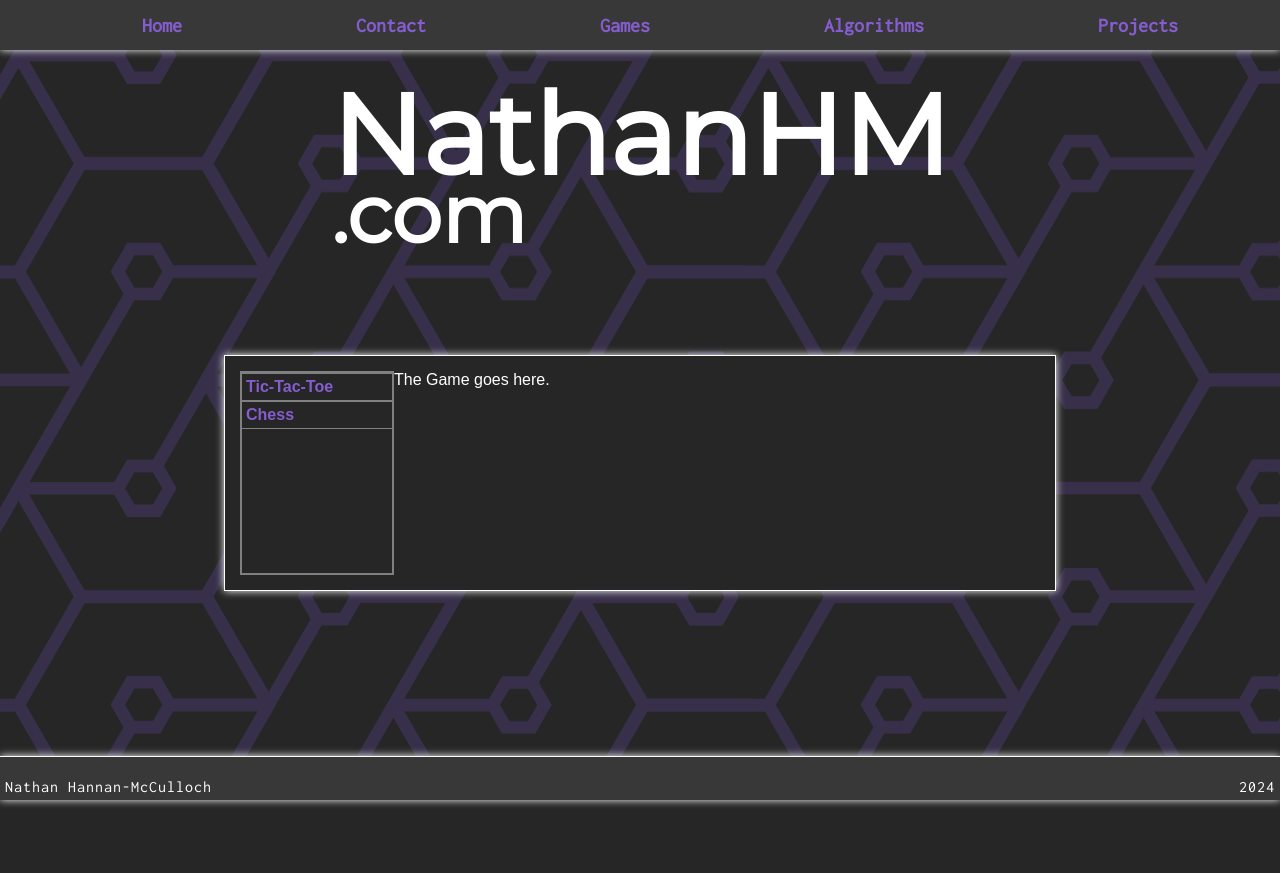
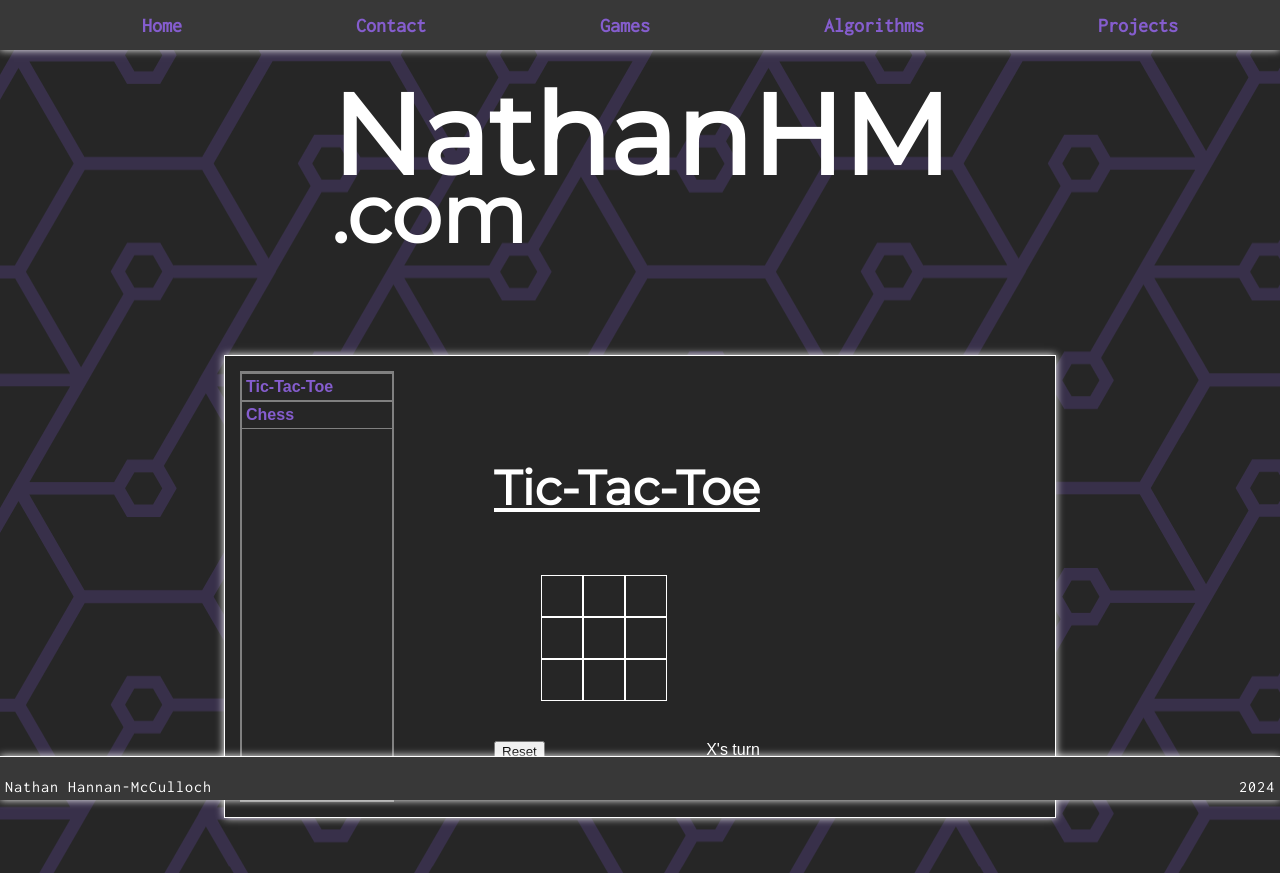
Before and after one commit to NathanHM/react-portfolio, a React (Create React App) app: page /games/tic-tac-toe in a window 1280 px wide. Before the commit the page ends 800 px from the top, so only its background shows below. Built offline with nearby package versions, Linux system fonts and the light colour scheme.

Commit message:
Added Tic Tac Toe game

```diff
--- a/public/index.html
+++ b/public/index.html
@@ -9,35 +9,9 @@
       name="description"
       content="Web site created using create-react-app"
     />
-    <link rel="apple-touch-icon" href="%PUBLIC_URL%/logo192.png" />
-    <!--
-      manifest.json provides metadata used when your web app is installed on a
-      user's mobile device or desktop. See https://developers.google.com/web/fundamentals/web-app-manifest/
-    -->
-    <link rel="manifest" href="%PUBLIC_URL%/manifest.json" />
-    <!--
-      Notice the use of %PUBLIC_URL% in the tags above.
-      It will be replaced with the URL of the `public` folder during the build.
-      Only files inside the `public` folder can be referenced from the HTML.
-
-      Unlike "/favicon.ico" or "favicon.ico", "%PUBLIC_URL%/favicon.ico" will
-      work correctly both with client-side routing and a non-root public URL.
-      Learn how to configure a non-root public URL by running `npm run build`.
-    -->
-    <title>React App</title>
+    <title>NathanHM.com</title>
   </head>
   <body>
-    <noscript>You need to enable JavaScript to run this app.</noscript>
     <div id="root"></div>
-    <!--
-      This HTML file is a template.
-      If you open it directly in the browser, you will see an empty page.
-
-      You can add webfonts, meta tags, or analytics to this file.
-      The build step will place the bundled scripts into the <body> tag.
-
-      To begin the development, run `npm start` or `yarn start`.
-      To create a production bundle, use `npm run build` or `yarn build`.
-    -->
   </body>
 </html>
--- a/src/app/App.js
+++ b/src/app/App.js
@@ -2,20 +2,25 @@ import { createRoutesFromElements, createBrowserRouter, Route, RouterProvider }
 import Root from "./Root";
 import Home from "../components/Home";
 import Contact from "../components/Contact";
-import Games from "../components/Games";
+import Games from "../components/games/Games";
 import Algorithms from "../components/Algorithms";
 import Projects from "../components/projects/Projects";
 import RedditClient from "../components/projects/RedditClient";
 import Mario from "../components/projects/Mario";
+import TicTacToe from "../components/games/ticTacToe/TicTacToe";
+import Chess from "../components/games/Chess";
 
 const appRouter = createBrowserRouter(createRoutesFromElements(
     <Route path="/" element={<Root />}>
         <Route path="home" element={<Home />} />
         <Route path="contact" element={<Contact />} />
-        <Route path="games" element={<Games />} />
-        <Route path="games/:game" element={<Games />} />
+        <Route path="games" element={<Games />}>
+            <Route path="tic-tac-toe" element={<TicTacToe />} />
+            <Route path="chess" element={<Chess />} />
+        </Route>
         <Route path="algorithms" element={<Algorithms />} />
-        <Route path="algorithms/:algorithm" element={<Algorithms />} />
+        <Route path="algorithms/:algorithm" element={<Algorithms />}>
+        </Route>
         <Route path="projects" element={<Projects />} >
             <Route path="reddit-client" element={<RedditClient />} />
             <Route path="bbrl" element={<Mario />} />
--- a/src/components/Games.js
+++ /dev/null
@@ -1,8 +0,0 @@
-import Sidebar from "../features/sidebar/Sidebar";
-
-export default function Games() {
-    return (<>
-        <Sidebar page='games' />
-        <div>The Game goes here.</div>
-    </>)
-}
--- /dev/null
+++ b/src/components/games/Chess.js
@@ -0,0 +1,5 @@
+
+
+export default function Chess() {
+
+}
--- /dev/null
+++ b/src/components/games/Games.js
@@ -0,0 +1,11 @@
+import { Outlet } from "react-router";
+import Sidebar from "../../features/sidebar/Sidebar";
+
+export default function Games() {
+    return (<>
+        <Sidebar page='games' />
+        <div className="content">
+            <Outlet />
+        </div>
+    </>)
+}
--- /dev/null
+++ b/src/components/games/ticTacToe/Cell.js
@@ -0,0 +1,21 @@
+import { useEffect, useState } from "react";
+import styles from './TicTacToe.module.css';
+
+export default function Cell({ value, handleClick }) {
+
+    const [disabled, setDisabled] = useState(false);
+
+    useEffect(() => {
+
+        if (value) {
+            setDisabled(true)
+        }
+
+    }, [value])
+
+    return (
+        <div className={styles.button} onClick={handleClick} disabled={disabled}>
+            {value}
+        </div>
+    )
+}
--- /dev/null
+++ b/src/components/games/ticTacToe/Grid.js
@@ -0,0 +1,47 @@
+import Cell from "./Cell";
+import styles from "./TicTacToe.module.css";
+
+export default function Grid({ board, turn, setBoard, setTurn, done }) {
+
+    const handleClick = i => {
+
+        if (!board[i] && !done) {
+
+            setBoard(prev => {
+                const newBoard = [...prev];
+                newBoard[i] = turn;
+                return newBoard;
+            });
+
+            if (turn === 'X') {
+                setTurn('O');
+            } else {
+                setTurn('X');
+            }
+
+
+        }
+    }
+
+    return (
+
+        <div className={styles.board}>
+            <div className={styles.boardRow}>
+                <Cell value={board[0]} handleClick={() => handleClick(0)} />
+                <Cell value={board[1]} handleClick={() => handleClick(1)} />
+                <Cell value={board[2]} handleClick={() => handleClick(2)} />
+            </div>
+            <div className={styles.boardRow}>
+                <Cell value={board[3]} handleClick={() => handleClick(3)} />
+                <Cell value={board[4]} handleClick={() => handleClick(4)} />
+                <Cell value={board[5]} handleClick={() => handleClick(5)} />
+            </div>
+            <div className={styles.boardRow}>
+                <Cell value={board[6]} handleClick={() => handleClick(6)} />
+                <Cell value={board[7]} handleClick={() => handleClick(7)} />
+                <Cell value={board[8]} handleClick={() => handleClick(8)} />
+            </div>
+        </div>
+
+    )
+}
--- /dev/null
+++ b/src/components/games/ticTacToe/TicTacToe.js
@@ -0,0 +1,74 @@
+import { useEffect, useState } from 'react';
+import Grid from './Grid';
+
+export default function TicTacToe() {
+
+    const [board, setBoard] = useState(Array(9).fill(null));
+    const [turn, setTurn] = useState('X')
+    const [winner, setWinner] = useState('');
+    const [done, setDone] = useState(false);
+
+    const reset = () => {
+        setBoard(Array(9).fill(null));
+        setTurn('X');
+        setWinner('')
+        setDone(false);
+    }
+
+    useEffect(() => {
+
+        const lines = [
+            [0, 1, 2],
+            [3, 4, 5],
+            [6, 7, 8],
+            [0, 3, 6],
+            [1, 4, 7],
+            [2, 5, 8],
+            [0, 4, 8],
+            [2, 4, 6]
+        ]
+
+        for (const line of lines) {
+            if (board[line[0]] && board[line[0]] === board[line[1]] && board[line[0]] === board[line[2]]) {
+                if (turn === 'X') {
+                    setWinner("O wins!");
+                } else {
+                    setWinner("X wins!");
+                }
+                setDone(true);
+            }
+        }
+
+    }, [board, turn])
+
+    useEffect(() => {
+
+        let tie = true;
+
+        for (const square of board) {
+            if(!square) {
+                tie = false;
+            }
+        }
+
+        if (tie) {
+            setDone(true);
+            setWinner('Draw!');
+        }
+    }, [board])
+
+    return (<>
+
+        <h3>Tic-Tac-Toe</h3>
+
+        <div className='content'>
+            <Grid board={board} turn={turn} setBoard={setBoard} setTurn={setTurn} done={done} />
+        </div>
+
+        <div className='space-between'>
+            <button onClick={reset}>Reset</button>
+            {done ? winner : `${turn}'s turn`}
+        </div>
+
+    </>)
+}
--- /dev/null
+++ b/src/components/games/ticTacToe/TicTacToe.module.css
@@ -0,0 +1,49 @@
+.board {
+    display: block;
+}
+
+.boardRow {
+    display: flex;
+}
+
+.button {
+    height: 40px;
+    width: 40px;
+    border: 1px solid white;
+    display: flex;
+    justify-content: center;
+    align-items: center;
+}
+
+.square {
+    background: #fff;
+    border: 1px solid #999;
+    float: left;
+    font-size: 24px;
+    font-weight: bold;
+    line-height: 34px;
+    height: 34px;
+    margin-right: -1px;
+    margin-top: -1px;
+    padding: 0;
+    text-align: center;
+    width: 34px;
+  }
+
+  .boardRow:after {
+    clear: both;
+    content: '';
+    display: table;
+  }
+
+  .status {
+    margin-bottom: 10px;
+  }
+  .game {
+    display: flex;
+    flex-direction: row;
+  }
+
+  .game-info {
+    margin-left: 20px;
+  }
--- a/src/features/sidebar/options.js
+++ b/src/features/sidebar/options.js
@@ -29,10 +29,12 @@ const options = {
             name: 'Behavioural Based Reeinforcement Learning',
             path: 'bbrl'
         },
+        /*
         {
             name: 'VR Memory Room',
             path: 'viarama'
         }
+        */
 
     ]
 }
--- a/src/index.css
+++ b/src/index.css
@@ -164,6 +164,11 @@ body {
     min-width: 50rem;
 }
 
+.space-between {
+    display: flex;
+    justify-content: space-between;
+}
+
 /* Footer */
 
 footer {
```
